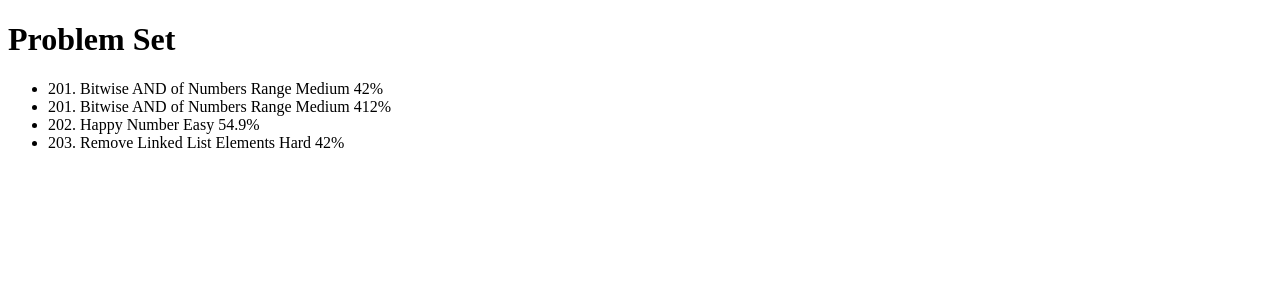
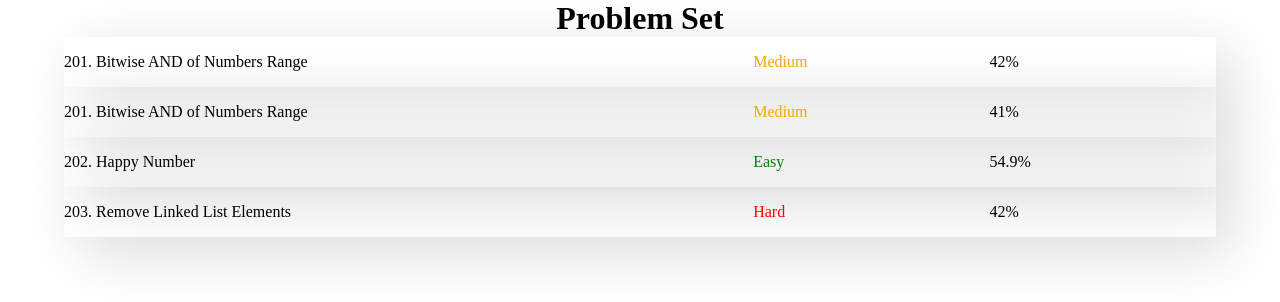
Before and after one commit to hkirat/react-assignment, a React (Vite) app: page /problemset/all in a window 1280 px wide. Shown: the top 302 px of the page. Built offline with nearby package versions, Linux system fonts and the light colour scheme.

Commit message:
added tile to problem description

```diff
--- a/src/App.jsx
+++ b/src/App.jsx
@@ -12,13 +12,13 @@ const problems = [{
         title: "201. Bitwise AND of Numbers Range",
         difficulty: "Medium",
         acceptance: "42%",
-        description: 'description',
+        description: 'Lorem Ipsum is simply dummy text of the printing and typesetting industry. Lorem Ipsum has been the industry\'s standard dummy text ever since the 1500s, when an unknown printer took a galley of type and scrambled it to make a type specimen book. It has survived not only five centuries, but also the leap into electronic typesetting, remaining essentially unchanged. It was popularised in the 1960s with the release of Letraset sheets containing Lorem Ipsum passages, and more recently with desktop publishing software like Aldus PageMaker including versions of Lorem Ipsum',
         constraints: 'a < c',
         examples: 'a, 2, 3'
     },{
         title: "201. Bitwise AND of Numbers Range",
         difficulty: "Medium",
-        acceptance: "412%"
+        acceptance: "41%"
     },{
         title: "202. Happy Number",
         difficulty: "Easy",
--- a/src/components/ProblemDescription.jsx
+++ b/src/components/ProblemDescription.jsx
@@ -2,11 +2,24 @@ const ProblemDescription = (props) => {
     let { title, description, examples, constraints='' } = props.problem;
     console.log(title, description, examples, constraints)
     return (
-        <div>
+        <div className="problem-area">
             <h2>{title}</h2>
-            <p>{description}</p>
-            <div>{examples}</div>
-            <div>{constraints}</div>
+            <div className='description'>
+                <h3>Description</h3>
+                <p>{description}</p>
+            </div>
+            <div className='descitption'>
+                <h3>Examples</h3>
+                <div>{examples}</div>
+            </div>
+            <div className='descitption'>
+                <h3>Constraints</h3>
+                <div>{constraints}</div>
+            </div>
+
+
+
+
         </div>
     );
 }
--- /dev/null
+++ b/src/components/ProblemTile.jsx
@@ -0,0 +1,21 @@
+const ProblemTile = (props) => {
+    const {title, difficulty, acceptance} = props;
+    let acceptanceClass;
+    if (difficulty === 'Hard') {
+        acceptanceClass = 'high';
+    } else if (difficulty === 'Medium')
+        acceptanceClass = 'med';
+    else{
+        acceptanceClass = 'low';
+    }
+
+    return (
+        <div className="problem-tile">
+            <div className="title"> {title}</div>
+            <div className={`difficulty ${acceptanceClass}`}>{difficulty}</div>
+            <div className='acceptance'>{acceptance}</div>
+        </div>
+    );
+}
+
+export default ProblemTile;
--- a/src/index.css
+++ b/src/index.css
@@ -4,15 +4,19 @@
     --secondary: #c5c6c7;
     --button-color: #66fcf1;
     ---widget: #45a29e;
-  }
+}
 
-
+* {
+    box-sizing: border-box;
+    margin: 0;
+    padding: 0;
+}
 .login-form {
     display: flex;
     flex-direction: column;
     justify-content: space-around;
     width: 40vw;
-    height: 35vh;
+    /* height: 35vh; */
     box-shadow: 15px 15px 60px rgba(0,0,0,.15);
     padding: 15px;
     gap: 25px;
@@ -52,3 +56,55 @@ button {
     border: none;
     border-radius: 5px;
 }
+.problem-area{
+    display: flex;
+    flex-direction: column;
+    width: 40vw;
+    justify-content: space-around;
+}
+
+.code-area{
+    display: flex;
+    flex-direction: column;
+    width: 60vw;
+}
+.problem-page {
+    display: flex;
+}
+.code-block {
+    height: 70vw;
+}
+
+.problem-tile {
+    display: flex;
+    justify-content: space-between;
+    width: 90vw;
+    height: 50px;
+    align-items: center;
+    box-shadow: 15px 15px 60px rgba(0,0,0,.15);
+    gap: 10px;
+}
+.high {
+    color: red;
+}
+.med {
+    color: orange;
+}
+.low {
+    color: green;
+}
+.title {
+    width: 60%;
+}
+.difficulty {
+    width: 20%;
+}
+.acceptance {
+    width: 20%;
+}
+.dashboard-page {
+    display: flex;
+    flex-direction: column;
+    justify-content: center;
+    align-items: center;
+}
--- a/src/page/DashboardPage.jsx
+++ b/src/page/DashboardPage.jsx
@@ -1,13 +1,16 @@
 import React from "react";
+import ProblemTile from "../components/ProblemTile";
 
 const DashboardPage = (props) => {
     const problems = props.problems;
     return (
-        <div>
+        <div className="dashboard-page">
             <h1>Problem Set</h1>
             <ul>
-                {problems.map((item) => (
-                    <li key={item.id}>{item.title} {item.difficulty} {item.acceptance}</li>
+                {problems.map((item, i) => (
+                    // <li key={i}>
+                        <ProblemTile  key={i} title={item.title} difficulty={item.difficulty} acceptance={item.acceptance} />
+                    // {/* </li> */}
                 ))}
             </ul>
         </div>
--- a/src/page/LoginPage.jsx
+++ b/src/page/LoginPage.jsx
@@ -14,6 +14,9 @@ const LoginPage = () => {
         </div>
 
         <button type="submit">Login</button>
+        <div>
+          Do not have an account yet? SignUp
+        </div>
       </form>
     );
   };
--- a/src/page/ProblemPage.jsx
+++ b/src/page/ProblemPage.jsx
@@ -4,15 +4,16 @@ import ProblemDescription from '../components/ProblemDescription';
 const ProblemPage = (props) => {
     const problem = props.problem;
     return (
-        <div>
-            <ProblemDescription problem = {problem}/>
-            <div>
+        <div className='problem-page'>
+            <ProblemDescription className = 'problem-area' problem = {problem}/>
+            <div class='code-area'>
                 <select>
                     <option value ="python">Python</option>
                     <option value ="java">Java</option>
                     <option value ="cpp">Cpp</option>
                 </select>
-                <textarea value=''>Write you code here..!</textarea>
+                <textarea value='' className="code-block">Write you code here..!</textarea>
+                <button type="submit">Submit</button>
             </div>
         </div>
 
```
Also changed, not shown: 1 other file (tests, documents, lock files or other folders).
